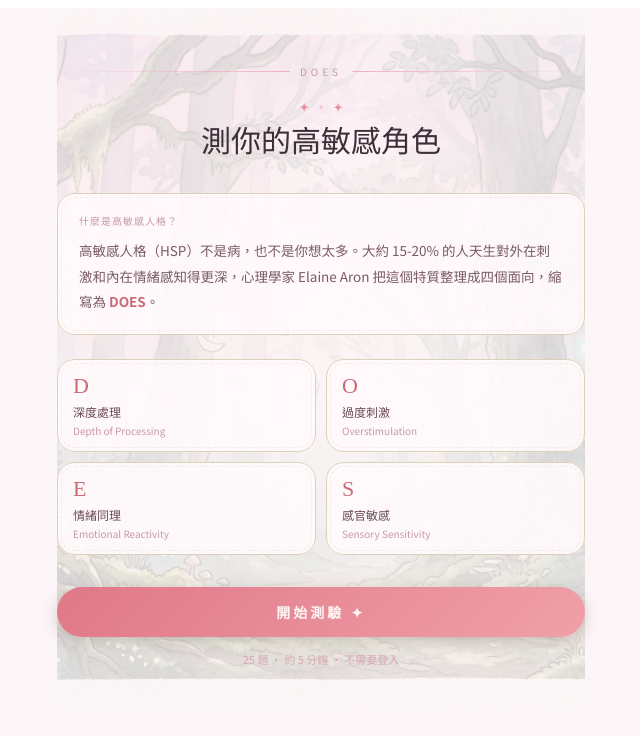
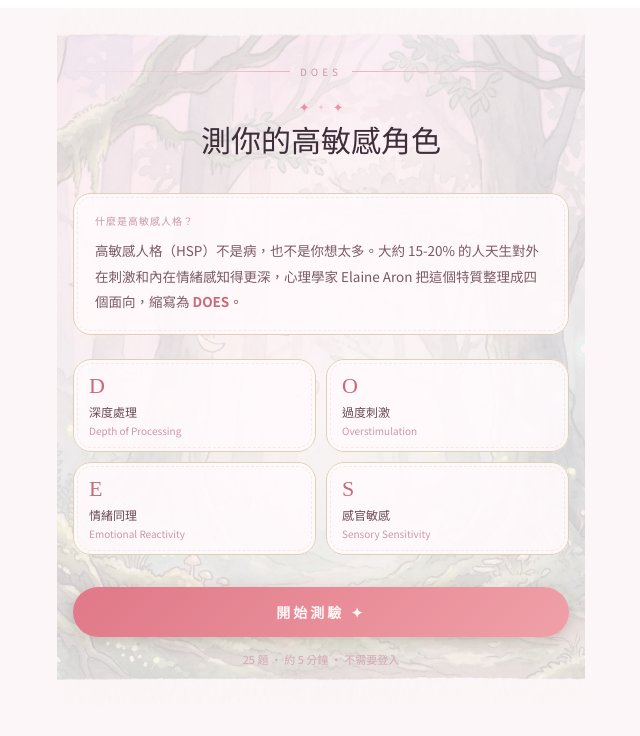
Before and after one commit to 83CC83/does-quiz, a Next.js app: page / in a window 1280 px wide. Shown: the top 736 px of the page, without its empty margins (319-959 px from the left). Built offline with nearby package versions, Linux system fonts and the light colour scheme; a web font is replaced by a local one.

Commit message:
adjust cover

```diff
--- a/app/page.jsx
+++ b/app/page.jsx
@@ -275,7 +275,7 @@ export default function DOESQuiz() {
             </div>
 
             {/* 原本的內容，完全不動 */}
-            <div style={{ position: "relative", zIndex: 1, paddingBottom: 28 }}>
+            <div style={{ position: "relative", zIndex: 1, padding: "0 16px 28px" }}>
               {/* decorative top line */}
               <div style={{ display: "flex", alignItems: "center", gap: 10, marginBottom: 20 }}>
                 <div style={{ flex: 1, height: 1, background: "linear-gradient(90deg, transparent, #f0b0c0)" }} />
```
